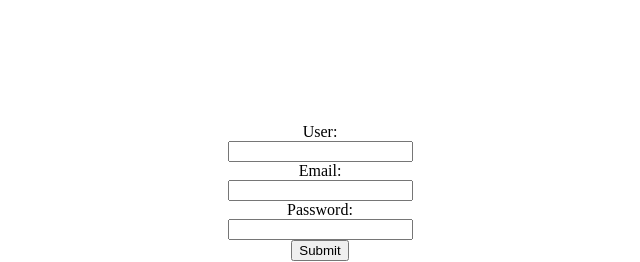
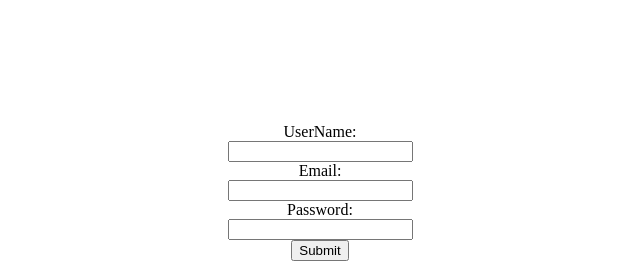
Before and after one commit to mohamed-mostafa-frontend/roadmap, a plain HTML site: page index.html in a window 1280 px wide. Shown: the part 216-478 px from the top of the page, 320-960 px from the left. Drawn offline with Linux system fonts and the light colour scheme.

Commit message:
git commit -m "Update index page"

```diff
--- a/index.html
+++ b/index.html
@@ -8,7 +8,7 @@
 </head>
 <body>
 <form action="/register.html" method="GET">
-    <label for="username">User:</label>
+    <label for="username">UserName:</label>
     <input type="text" name="username" id="username" required  minlength="5" pattern="[A-Za-z0-9]+">
     <label for="email">Email:</label>
     <input type="email" name="email" id="email" required>
```
